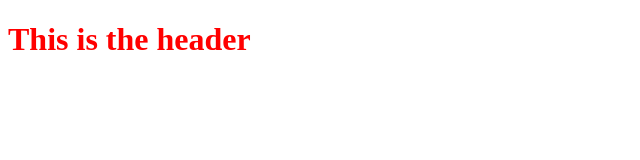
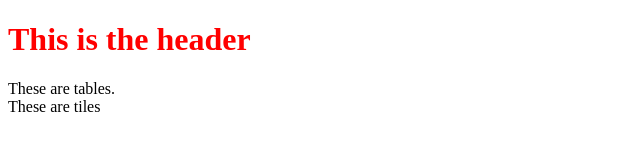
Before and after one commit to Tan-Moy/client_management_app, a React app: page / in a window 1280 px wide. Shown: the whole page, without its empty margins (0-640 px from the left). Built offline with nearby package versions, Linux system fonts and the light colour scheme.

Commit message:
got a handle on react-router 4

```diff
--- /dev/null
+++ b/src/components/body.js
@@ -0,0 +1,17 @@
+//<Route path="/roster" component={Roster} />
+//<Route path="/schedule" component={Schedule} />
+
+import React, { Component } from "react";
+import { Switch, Route } from "react-router-dom";
+import Tiles from "./tiles";
+import Tables from "./tables";
+
+const Body = () => (
+    <div>
+        <Route exact path="/" component={Tables} />
+        <Route exact path="/" component={Tiles} />
+        <Route path="/tables/bello/" component={Tables} />
+    </div>
+);
+
+export default Body;
--- a/src/components/dashboard.js
+++ b/src/components/dashboard.js
@@ -1,11 +1,13 @@
 import React, { Component } from "react";
 import Header from "./header";
+import Body from "./body";
 
 export default class Dashboard extends Component {
     render() {
         return (
             <div>
                 <Header />
+                <Body />
             </div>
         );
     }
--- /dev/null
+++ b/src/components/tables.js
@@ -0,0 +1,11 @@
+import React, { Component } from "react";
+
+export default class Tables extends Component {
+    render() {
+        return (
+            <div>
+                These are tables.
+            </div>
+        );
+    }
+}
--- /dev/null
+++ b/src/components/tiles.js
@@ -0,0 +1,11 @@
+import React, { Component } from "react";
+
+export default class Tiles extends Component {
+    render() {
+        return (
+            <div>
+                These are tiles
+            </div>
+        );
+    }
+}
--- a/webpack.config.js
+++ b/webpack.config.js
@@ -6,7 +6,8 @@ module.exports = {
     entry: "./src/root.js",
     output: {
         path: __dirname + "/dist",
-        filename: "bundle.js"
+        filename: "bundle.js",
+        publicPath: "/"
     },
 
     module: {
@@ -32,6 +33,7 @@ module.exports = {
 
     devServer: {
         contentBase: __dirname + "/dist",
+        historyApiFallback: true,
         compress: true,
         stats: "errors-only",
         open: true
```
Also changed, not shown: dist/app.css, dist/index.html.
